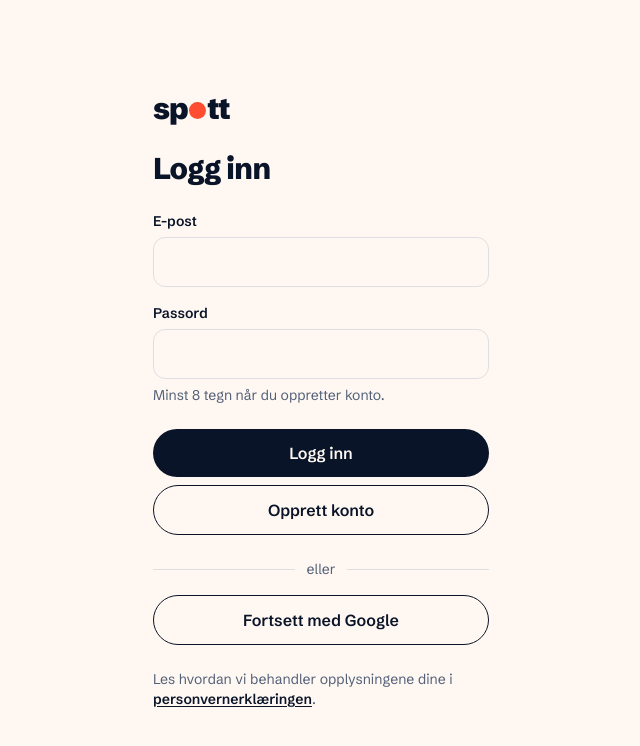
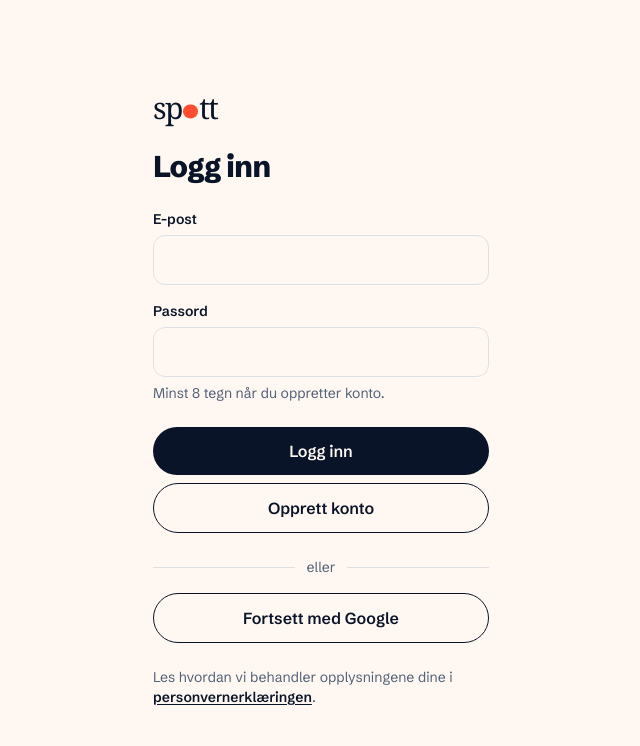
Before and after one commit to gunnarskare/MyMarketing, a Next.js app: page /login in a window 1280 px wide. Shown: the top 746 px of the page, without its empty margins (319-959 px from the left). Built offline with nearby package versions, Linux system fonts and the light colour scheme; no server answers.

Commit message:
Reconcile Spott homepage: editorial design and accurate product status (src/components/wordmark.tsx)

```diff
--- a/src/components/wordmark.tsx
+++ b/src/components/wordmark.tsx
@@ -1,11 +1,11 @@
-/** Ordmerket: «spott» der o-en er prikken. */
+/** Spott wordmark: the vermilion dot is the distinctive O. */
 export function Wordmark({ className = "" }: { className?: string }) {
   return (
-    <span className={`inline-flex items-baseline font-black tracking-[-0.04em] ${className}`}>
+    <span className={`inline-flex items-baseline font-editorial leading-none tracking-[-0.075em] ${className}`}>
       <span className="sr-only">Spott</span>
       <span aria-hidden className="inline-flex items-baseline">
         sp
-        <span className="mx-[0.05em] inline-block size-[0.56em] rounded-full bg-spot" />
+        <span className="mx-[0.055em] inline-block size-[0.48em] translate-y-[-0.02em] rounded-full bg-spot" />
         tt
       </span>
     </span>
```
